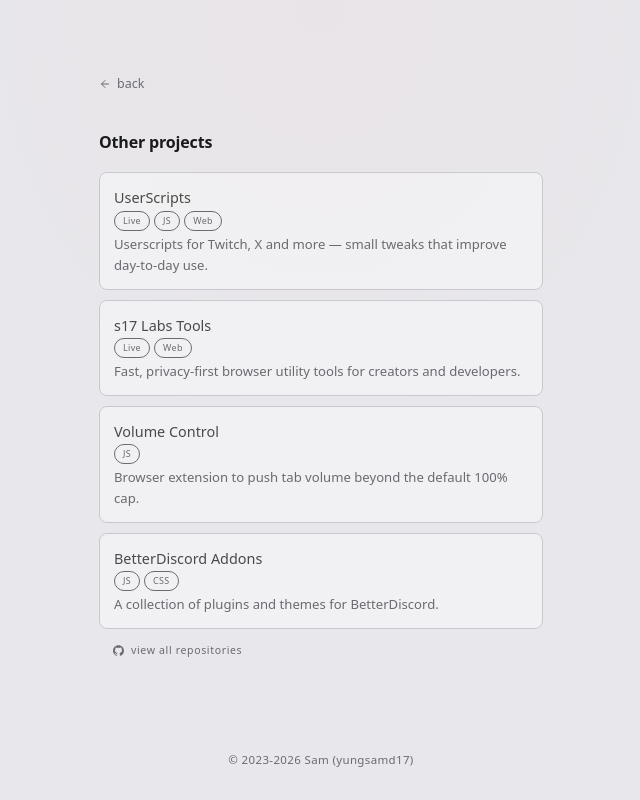
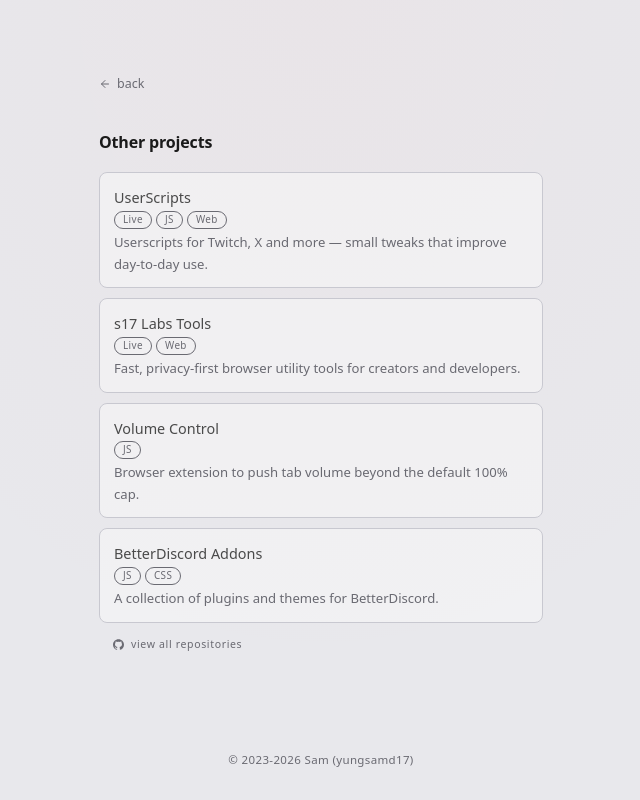
Before and after one commit to yungsamd17/yungsamd17.github.io, an Astro site: page /projects in a window 1280 px wide. Shown: the whole page, without its empty margins (319-959 px from the left). Built offline with nearby package versions, Linux system fonts and the light colour scheme; Astro itself is replaced by a stand-in of ours.

Commit message:
fix: disable HTML compression gluing inline text, center project pill badges

```diff
--- a/astro.config.mjs
+++ b/astro.config.mjs
@@ -5,6 +5,7 @@ import tailwindcss from '@tailwindcss/vite';
 export default defineConfig({
   site: 'https://yungsamd17.github.io',
   trailingSlash: 'ignore',
+  compressHTML: false,
   integrations: [sitemap()],
   vite: {
     plugins: [tailwindcss()],
--- a/src/styles/global.css
+++ b/src/styles/global.css
@@ -384,10 +384,12 @@ html[data-theme-mode="dark"] .theme-icon-dark { display: grid; }
 .proj-badge {
   display: inline-flex;
   align-items: center;
-  font-size: .56rem;
+  justify-content: center;
+  font-size: .62rem;
+  line-height: 1;
   font-weight: 500;
   letter-spacing: .04em;
-  padding: 2px 8px;
+  padding: 3px 8px;
   border-radius: 100px;
   color: var(--mid);
   border: 1px solid var(--mid);
@@ -401,10 +403,12 @@ html[data-theme-mode="dark"] .theme-icon-dark { display: grid; }
 .proj-lang {
   display: inline-flex;
   align-items: center;
-  font-size: .56rem;
+  justify-content: center;
+  font-size: .62rem;
+  line-height: 1;
   font-weight: 500;
   letter-spacing: .04em;
-  padding: 2px 8px;
+  padding: 3px 8px;
   border-radius: 100px;
   color: var(--mid);
   border: 1px solid var(--mid);
```
